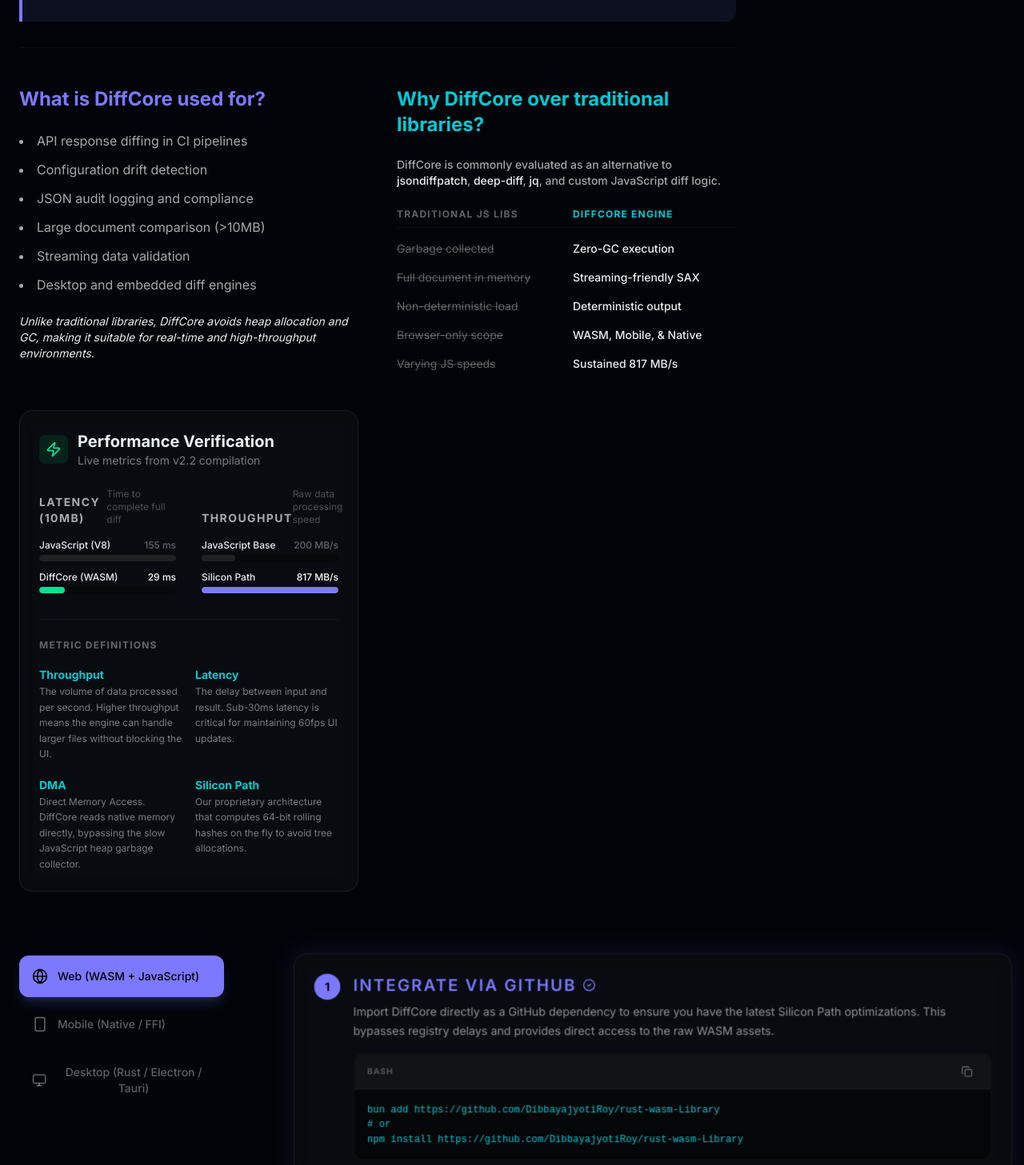
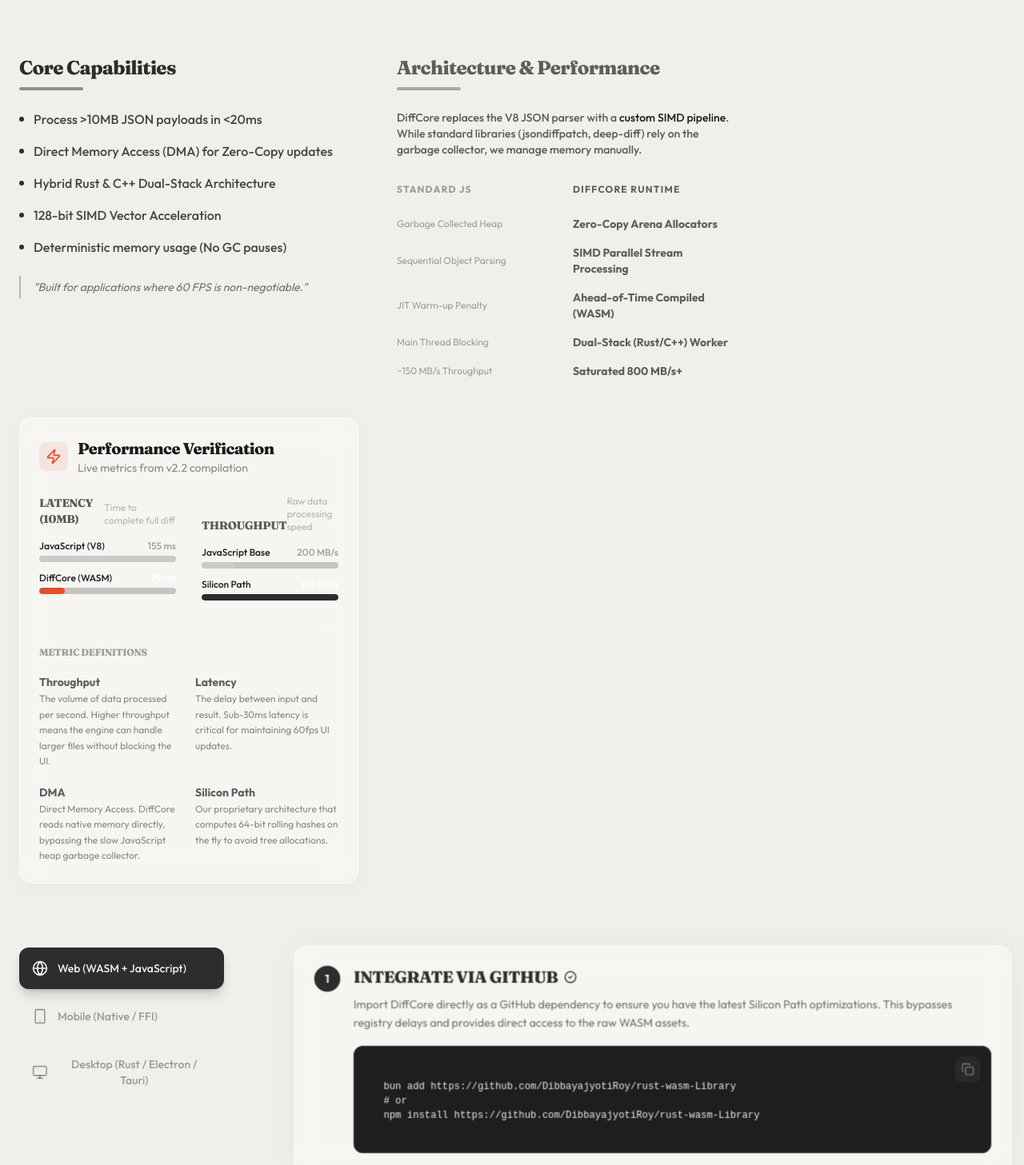
Before and after one commit to DibbayajyotiRoy/rust-wasm-Library, a Next.js app in the folder docs_ui/: page / in a window 1280 px wide. Shown: the part 453-1910 px from the top of the page at 80% size. Built offline with nearby package versions, Linux system fonts and the light colour scheme.

Commit message:
theme changed

```diff
--- a/docs_ui/src/app/globals.css
+++ b/docs_ui/src/app/globals.css
@@ -1,13 +1,20 @@
 @import "tailwindcss";
 
 @theme {
-  --color-background: oklch(0.1 0.02 240);
-  --color-foreground: oklch(0.95 0.01 240);
-  --color-primary: oklch(0.65 0.2 280);
-  --color-secondary: oklch(0.75 0.15 200);
-  --color-accent: oklch(0.8 0.2 160);
+  /* Using the requested "Soft Winter" / "Polar Haze" palette */
+  --color-background: #F0EFEA;
+  --color-surface: #FAFDFE;
+  --color-foreground: #1A1A1A;
 
-  --font-sans: "Inter", "Outfit", system-ui, sans-serif;
+  --color-primary: #2D2D2D;
+  /* Sharp dark contrast for main actions */
+  --color-secondary: #5E5E5E;
+  /* Softer grey for secondary text */
+  --color-accent: #E54D2E;
+  /* A sharp editorial red/orange for highlights (optional) */
+
+  --font-sans: var(--font-outfit), system-ui, sans-serif;
+  --font-serif: var(--font-fraunces), serif;
   --font-mono: "Fira Code", monospace;
 }
 
@@ -23,20 +30,43 @@
   -webkit-font-smoothing: antialiased;
 }
 
+/* Typography Overrides */
+h1,
+h2,
+h3,
+h4,
+h5,
+h6 {
+  font-family: var(--font-serif);
+  font-weight: 750;
+  /* Slightly bolder for display */
+  letter-spacing: -0.03em;
+}
+
+/* Glass effect tuned for light mode */
 .glass {
-  background: rgba(255, 255, 255, 0.03);
-  backdrop-filter: blur(12px);
-  border: 1px solid rgba(255, 255, 255, 0.08);
+  background: rgba(255, 255, 255, 0.4);
+  backdrop-filter: blur(16px);
+  border: 1px solid rgba(255, 255, 255, 0.6);
+  box-shadow: 0 4px 30px rgba(0, 0, 0, 0.03);
 }
 
 .glow-primary {
-  box-shadow: 0 0 30px oklch(from var(--color-primary) l c h / 0.15);
+  box-shadow: 0 0 40px rgba(0, 0, 0, 0.05);
+  /* Subtle shadow instead of neon glow */
 }
 
 pre {
   font-family: var(--font-mono);
+  background: #1e1e1e;
+  /* Keep code blocks dark for contrast */
+  color: #f0f0f0;
+  padding: 1rem;
+  border-radius: 0.5rem;
 }
 
 ::selection {
-  background: oklch(from var(--color-primary) l c h / 0.3);
+  background: rgba(0, 0, 0, 0.1);
+  /* Subtle selection */
+  color: inherit;
 }
--- a/docs_ui/src/app/layout.tsx
+++ b/docs_ui/src/app/layout.tsx
@@ -1,13 +1,13 @@
 import type { Metadata } from "next";
-import { Inter, Outfit } from "next/font/google";
+import { Fraunces, Outfit } from "next/font/google";
 import "./globals.css";
 
-const inter = Inter({ subsets: ["latin"], variable: "--font-inter" });
+const fraunces = Fraunces({ subsets: ["latin"], variable: "--font-fraunces" });
 const outfit = Outfit({ subsets: ["latin"], variable: "--font-outfit" });
 
 export const metadata: Metadata = {
-  title: "DiffCore – High-Performance JSON Diff Engine (Rust + WebAssembly)",
-  description: "DiffCore is a high-performance JSON diff engine built in Rust and WebAssembly, delivering deterministic, zero-GC comparison for large and streaming documents.",
+  title: "DiffCore – High-Performance JSON Diff Engine",
+  description: "DiffCore is a high-performance JSON diff engine built in Rust and WebAssembly.",
 };
 
 export default function RootLayout({
@@ -16,7 +16,7 @@
   children: React.ReactNode;
 }>) {
   return (
-    <html lang="en" className={`${inter.variable} ${outfit.variable} dark`}>
+    <html lang="en" className={`${fraunces.variable} ${outfit.variable}`}>
       <body className="antialiased">
         {children}
       </body>
--- a/docs_ui/src/app/page.tsx
+++ b/docs_ui/src/app/page.tsx
@@ -107,41 +107,53 @@
             className="grid md:grid-cols-2 gap-12 pt-12 border-t border-white/5"
           >
             <section className="space-y-6">
-              <h2 className="text-2xl font-bold text-primary">What is DiffCore used for?</h2>
-              <ul className="space-y-3 text-foreground/70 list-disc list-inside">
-                <li>API response diffing in CI pipelines</li>
-                <li>Configuration drift detection</li>
-                <li>JSON audit logging and compliance</li>
-                <li>Large document comparison (&gt;10MB)</li>
-                <li>Streaming data validation</li>
-                <li>Desktop and embedded diff engines</li>
+              <div className="space-y-2">
+                <h2 className="text-2xl font-bold text-primary">Core Capabilities</h2>
+                <div className="h-1 w-20 bg-primary/50 rounded-full" />
+              </div>
+              <ul className="space-y-4 text-foreground/80 list-none">
+                {[
+                  "Process >10MB JSON payloads in <20ms",
+                  "Direct Memory Access (DMA) for Zero-Copy updates",
+                  "Hybrid Rust & C++ Dual-Stack Architecture",
+                  "128-bit SIMD Vector Acceleration",
+                  "Deterministic memory usage (No GC pauses)"
+                ].map((item, i) => (
+                  <li key={i} className="flex items-center gap-3">
+                    <div className="w-1.5 h-1.5 rounded-full bg-primary" />
+                    <span className="font-medium">{item}</span>
+                  </li>
+                ))}
               </ul>
-              <p className="text-sm italic">
-                Unlike traditional libraries, DiffCore avoids heap allocation and GC, making it
-                suitable for real-time and high-throughput environments.
+              <p className="text-sm italic text-foreground/60 border-l-2 border-primary/30 pl-4 py-1">
+                "Built for applications where 60 FPS is non-negotiable."
               </p>
             </section>
 
             <section className="space-y-6">
-              <h2 className="text-2xl font-bold text-secondary">Why DiffCore over traditional libraries?</h2>
+              <div className="space-y-2">
+                <h2 className="text-2xl font-bold text-secondary">Architecture & Performance</h2>
+                <div className="h-1 w-20 bg-secondary/50 rounded-full" />
+              </div>
               <p className="text-foreground/70 font-medium text-sm">
-                DiffCore is commonly evaluated as an alternative to <span className="text-foreground">jsondiffpatch</span>, <span className="text-foreground">deep-diff</span>, <span className="text-foreground">jq</span>, and custom JavaScript diff logic.
+                DiffCore replaces the V8 JSON parser with a <span className="text-foreground">custom SIMD pipeline</span>.
+                While standard libraries (jsondiffpatch, deep-diff) rely on the garbage collector, we manage memory manually.
               </p>
-              <div className="space-y-4">
-                <div className="grid grid-cols-2 gap-4 text-xs uppercase tracking-widest font-bold border-b border-white/5 pb-2">
-                  <div className="text-foreground/40">Traditional JS Libs</div>
-                  <div className="text-secondary">DiffCore Engine</div>
+              <div className="space-y-4 pt-2">
+                <div className="grid grid-cols-2 gap-4 text-[10px] md:text-xs uppercase tracking-widest font-bold border-b border-white/5 pb-2">
+                  <div className="text-foreground/40">Standard JS</div>
+                  <div className="text-secondary">DiffCore Runtime</div>
                 </div>
                 {[
-                  ["Garbage collected", "Zero-GC execution"],
-                  ["Full document in memory", "Streaming-friendly SAX"],
-                  ["Non-deterministic load", "Deterministic output"],
-                  ["Browser-only scope", "WASM, Mobile, & Native"],
-                  ["Varying JS speeds", "Sustained 817 MB/s"]
+                  ["Garbage Collected Heap", "Zero-Copy Arena Allocators"],
+                  ["Sequential Object Parsing", "SIMD Parallel Stream Processing"],
+                  ["JIT Warm-up Penalty", "Ahead-of-Time Compiled (WASM)"],
+                  ["Main Thread Blocking", "Dual-Stack (Rust/C++) Worker"],
+                  ["~150 MB/s Throughput", "Saturated 800 MB/s+"]
                 ].map(([old, newTech], i) => (
-                  <div key={i} className="grid grid-cols-2 gap-4 text-sm">
-                    <div className="text-foreground/40 line-through decoration-white/20">{old}</div>
-                    <div className="font-medium">{newTech}</div>
+                  <div key={i} className="grid grid-cols-2 gap-4 text-sm items-center">
+                    <div className="text-foreground/40 line-through decoration-white/20 text-xs">{old}</div>
+                    <div className="font-bold text-secondary">{newTech}</div>
                   </div>
                 ))}
               </div>
--- /dev/null
+++ b/docs_ui/src/components/ArchitectureDiagram.tsx
@@ -0,0 +1,63 @@
+"use client";
+
+import { motion } from "framer-motion";
+import { ArrowDown, Cpu, Database, FileJson, Zap } from "lucide-react";
+import { cn } from "@/lib/utils";
+
+export function ArchitectureDiagram() {
+    const steps = [
+        { icon: FileJson, label: "Raw JSON Stream", sub: "Chunks" },
+        { icon: Database, label: "Zero-Copy Arena", sub: "WASM Memory" },
+        { icon: Cpu, label: "SIMD V128 Parser", sub: "Rust/C++ Core" },
+        { icon: Zap, label: "Diff Engine", sub: "Single-Pass" },
+        { icon: FileJson, label: "Structural Output", sub: "Deterministic" }
+    ];
+
+    return (
+        <div className="relative py-12 px-6 rounded-3xl bg-black/40 border border-white/5 overflow-hidden">
+            <div className="absolute inset-0 bg-[url('/grid.svg')] opacity-10" />
+
+            <div className="relative z-10 flex flex-col md:flex-row items-center justify-between gap-6 max-w-5xl mx-auto">
+                {steps.map((step, i) => (
+                    <div key={i} className="flex flex-col md:flex-row items-center gap-4 w-full md:w-auto">
+                        <motion.div
+                            initial={{ opacity: 0, scale: 0.8 }}
+                            whileInView={{ opacity: 1, scale: 1 }}
+                            transition={{ delay: i * 0.1 }}
+                            className="relative group"
+                        >
+                            <div className="absolute inset-0 bg-primary/20 blur-xl rounded-full opacity-0 group-hover:opacity-100 transition-opacity" />
+                            <div className="relative w-16 h-16 rounded-2xl bg-white/5 border border-white/10 flex items-center justify-center backdrop-blur-sm">
+                                <step.icon className="w-6 h-6 text-foreground/80" />
+                            </div>
+                            <div className="absolute -bottom-8 left-1/2 -translate-x-1/2 text-center whitespace-nowrap">
+                                <div className="text-xs font-bold uppercase tracking-widest text-foreground/90">{step.label}</div>
+                                <div className="text-[10px] text-foreground/40 font-mono mt-1">{step.sub}</div>
+                            </div>
+                        </motion.div>
+
+                        {i < steps.length - 1 && (
+                            <motion.div
+                                initial={{ opacity: 0, width: 0 }}
+                                whileInView={{ opacity: 1, width: "100%" }}
+                                transition={{ delay: i * 0.1 + 0.1, duration: 0.5 }}
+                                className="h-8 w-0.5 md:w-12 md:h-0.5 bg-gradient-to-b md:bg-gradient-to-r from-transparent via-primary/50 to-transparent flex items-center justify-center shrink-0"
+                            >
+                                <div className="w-1.5 h-1.5 rounded-full bg-primary shadow-[0_0_10px_currentColor] text-primary" />
+                            </motion.div>
+                        )}
+                    </div>
+                ))}
+            </div>
+
+            {/* Animated signal line */}
+            <div className="absolute top-1/2 left-0 w-full h-px -translate-y-1/2 opacity-20 pointer-events-none">
+                <motion.div
+                    animate={{ x: ["-100%", "100%"] }}
+                    transition={{ duration: 3, repeat: Infinity, ease: "linear" }}
+                    className="w-1/3 h-full bg-gradient-to-r from-transparent via-primary to-transparent"
+                />
+            </div>
+        </div>
+    );
+}
--- a/docs_ui/src/components/CodeBlock.tsx
+++ b/docs_ui/src/components/CodeBlock.tsx
@@ -3,6 +3,7 @@
 import { useState } from "react";
 import { Check, Copy } from "lucide-react";
 import { cn } from "@/lib/utils";
+import { motion, AnimatePresence } from "framer-motion";
 
 interface CodeBlockProps {
     code: string;
@@ -10,7 +11,7 @@
     className?: string;
 }
 
-export function CodeBlock({ code, language, className }: CodeBlockProps) {
+export function CodeBlock({ code, className }: CodeBlockProps) {
     const [copied, setCopied] = useState(false);
 
     const copyToClipboard = async () => {
@@ -24,25 +25,38 @@
     };
 
     return (
-        <div className={cn("relative group mt-4 rounded-xl bg-black/40 border border-white/5 overflow-hidden", className)}>
-            <div className="flex items-center justify-between px-4 py-2 border-b border-white/5 bg-white/5">
-                <span className="text-[10px] uppercase tracking-widest text-white/30 font-bold">
-                    {language || "code"}
-                </span>
-                <button
-                    onClick={copyToClipboard}
-                    className="p-1.5 rounded-md hover:bg-white/10 transition-colors text-white/40 hover:text-white"
-                    title="Copy to clipboard"
-                >
+        <div className={cn("relative group mt-4 rounded-xl bg-[#1e1e1e] border border-white/5 overflow-hidden", className)}>
+            <button
+                onClick={copyToClipboard}
+                className="absolute top-3 right-3 p-2 rounded-lg bg-white/5 hover:bg-white/10 text-white/40 hover:text-white transition-colors backdrop-blur-sm z-10"
+                title="Copy to clipboard"
+            >
+                <AnimatePresence mode="wait" initial={false}>
                     {copied ? (
-                        <Check className="w-3.5 h-3.5 text-accent" />
+                        <motion.div
+                            key="check"
+                            initial={{ scale: 0.5, opacity: 0 }}
+                            animate={{ scale: 1, opacity: 1 }}
+                            exit={{ scale: 0.5, opacity: 0 }}
+                            transition={{ duration: 0.2 }}
+                        >
+                            <Check className="w-4 h-4 text-emerald-400" />
+                        </motion.div>
                     ) : (
-                        <Copy className="w-3.5 h-3.5" />
+                        <motion.div
+                            key="copy"
+                            initial={{ scale: 0.5, opacity: 0 }}
+                            animate={{ scale: 1, opacity: 1 }}
+                            exit={{ scale: 0.5, opacity: 0 }}
+                            transition={{ duration: 0.2 }}
+                        >
+                            <Copy className="w-4 h-4" />
+                        </motion.div>
                     )}
-                </button>
-            </div>
-            <div className="p-4 overflow-x-auto text-xs leading-normal">
-                <pre className="text-secondary">
+                </AnimatePresence>
+            </button>
+            <div className="p-5 pt-6 overflow-x-auto text-xs leading-normal font-mono">
+                <pre className="text-gray-300">
                     <code>{code}</code>
                 </pre>
             </div>
```
